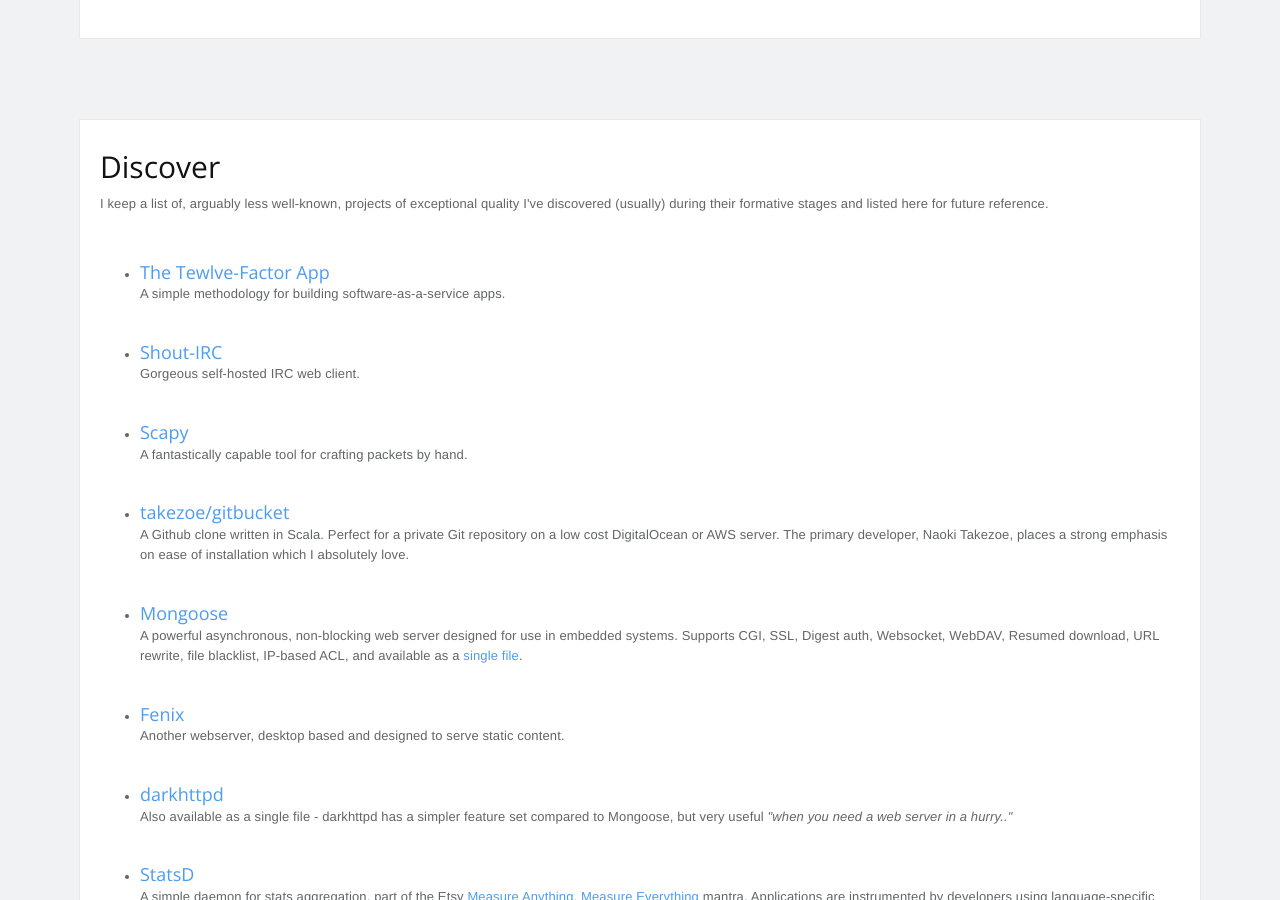
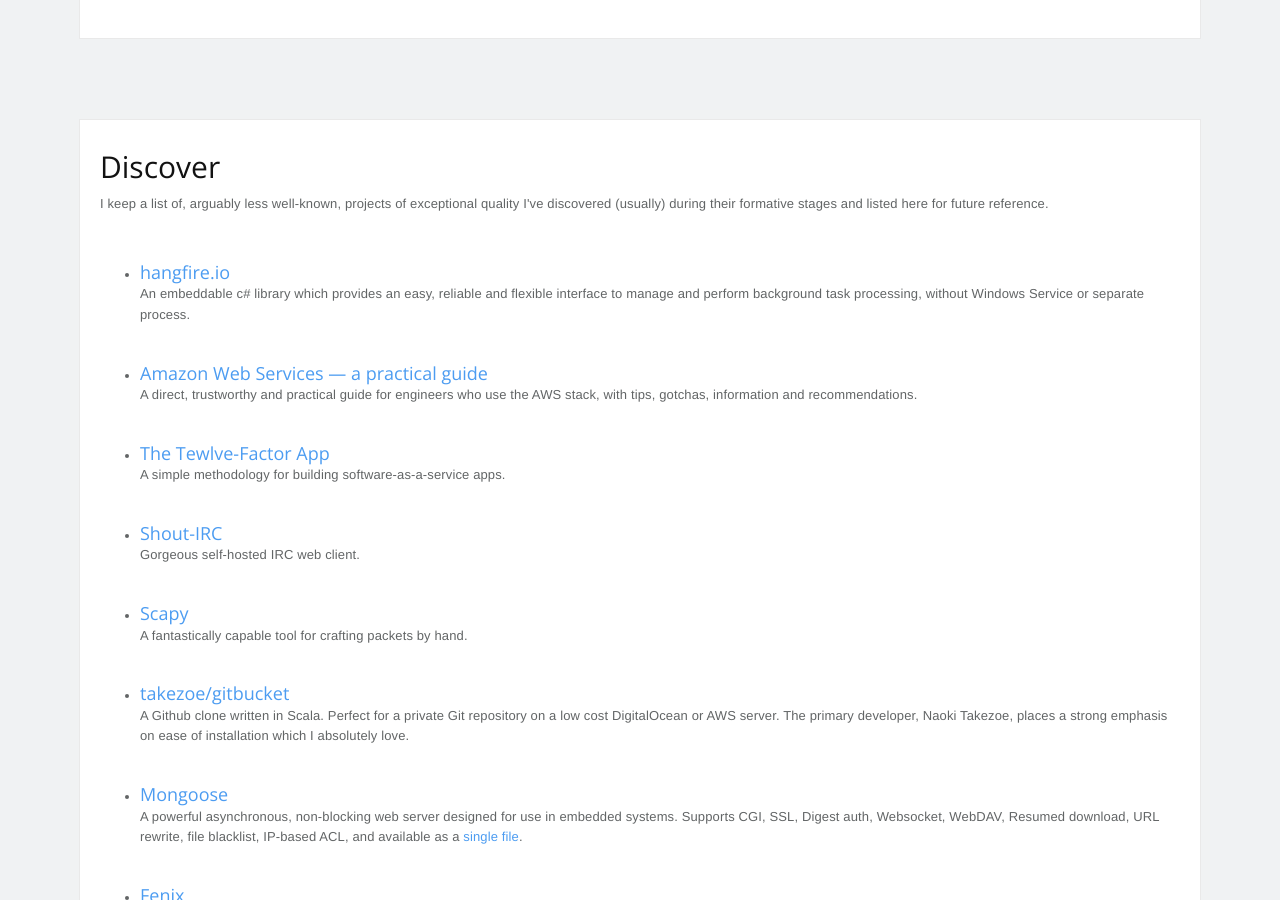
Before and after one commit to pingfu/pingfu.github.io, a Jekyll site: the page built from code.html, in a window 1280 px wide and 900 px high, scrolled down 680 px. Built offline with Jekyll 4.4.1, drawn with Linux system fonts in a browser that asks for light colours; nearby versions of some CDN libraries.

Commit message:
text update

```diff
--- a/code.html
+++ b/code.html
@@ -57,6 +57,16 @@
 	<p>I keep a list of, arguably less well-known, projects of exceptional quality I've discovered (usually) during their formative stages and listed here for future reference.</p>
 
 	<ul class="tools">
+
+		<li>
+			<h2><a target="_blank" href="http://hangfire.io/">hangfire.io</a></h2>
+			<p>An embeddable c# library which provides an easy, reliable and flexible interface to manage and perform background task processing, without Windows Service or separate process.</p>
+		</li>
+
+		<li>
+			<h2><a target="_blank" href="https://github.com/open-guides/og-aws">Amazon Web Services — a practical guide</a></h2>
+			<p>A direct, trustworthy and practical guide for engineers who use the AWS stack, with tips, gotchas, information and recommendations.</p>
+		</li>
 
 		<li>
 			<h2><a target="_blank" href="http://12factor.net/">The Tewlve-Factor App</a></h2>
```
